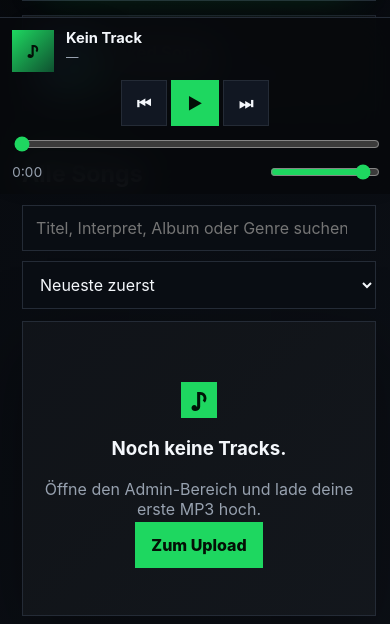
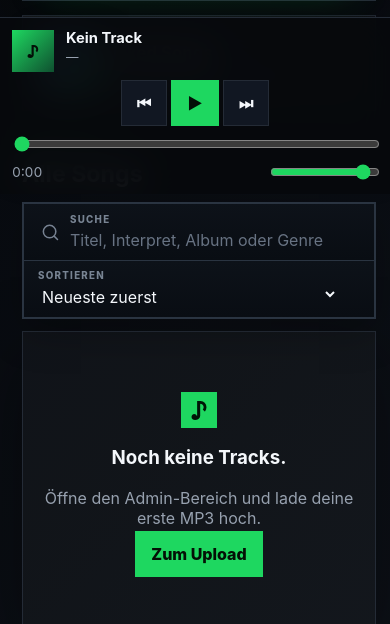
Before and after one commit to Eddy2909/Privatify-Music-Streaming-mobile-app, a PHP site: page / in a window 390 px wide. Shown: the part 650-1274 px from the top of the page. Run offline with PHP 8.4, Linux system fonts and the light colour scheme; data that the repository does not hold is empty.

Commit message:
Refine responsive library controls

```diff
--- a/assets/css/app.css
+++ b/assets/css/app.css
@@ -68,3 +68,101 @@ body[data-app="player"]{background:radial-gradient(circle at 18% 0%,rgba(30,215,
   .docked-player .now{min-width:0}.docked-player .cover{width:42px;height:42px;flex-basis:42px}
   .docked-player .now strong{font-size:.92rem}.docked-player .now span{font-size:.78rem}
 }
+
+/* Library controls: one composed command bar instead of loosely wrapped fields. */
+.player-library-head,
+.admin-library-head{
+  display:grid;
+  grid-template-columns:minmax(190px,.62fr) minmax(420px,1.38fr);
+  align-items:end;
+  gap:clamp(20px,3vw,42px);
+}
+.library-title-block{min-width:0}
+.library-title-line{display:flex;align-items:center;gap:12px;min-width:0;flex-wrap:wrap}
+.library-title-line h2{margin:0}
+.filter-back{
+  min-height:32px;
+  border:1px solid rgba(30,215,96,.35);
+  background:rgba(30,215,96,.08);
+  color:#bff6d2;
+  padding:6px 10px;
+  display:inline-flex;
+  align-items:center;
+  gap:7px;
+  cursor:pointer;
+  font-size:.78rem;
+  font-weight:800;
+  white-space:nowrap;
+  transition:border-color .16s,background .16s,color .16s,transform .16s;
+}
+.filter-back:hover{border-color:var(--green);background:rgba(30,215,96,.14);color:#effff4;transform:translateX(-2px)}
+.filter-back:focus-visible{outline:2px solid var(--green);outline-offset:2px}
+.filter-back[hidden]{display:none}
+.filter-toolbar{
+  display:grid;
+  grid-template-columns:minmax(240px,1fr) minmax(170px,210px);
+  gap:1px;
+  align-items:stretch;
+  padding:1px;
+  border:1px solid #2a3441;
+  background:#2a3441;
+  box-shadow:0 14px 38px rgba(0,0,0,.22);
+  min-width:0;
+}
+.admin-filter-toolbar{grid-template-columns:minmax(220px,1fr) minmax(170px,210px) auto}
+.filter-search,
+.filter-sort{
+  position:relative;
+  min-width:0;
+  min-height:58px;
+  display:grid;
+  align-content:center;
+  background:linear-gradient(180deg,#0d1219,#090d13);
+}
+.filter-search{padding:9px 14px 7px 46px}
+.filter-sort{padding:9px 36px 7px 14px}
+.filter-search-icon{position:absolute;left:16px;top:50%;transform:translateY(-50%);color:#778292;pointer-events:none}
+.filter-label{
+  color:#788493;
+  font-size:.61rem;
+  font-weight:850;
+  letter-spacing:.13em;
+  line-height:1;
+  text-transform:uppercase;
+}
+.filter-toolbar .field{
+  width:100%;
+  min-width:0;
+  border:0;
+  background:transparent;
+  padding:5px 0 0;
+  box-shadow:none;
+  color:var(--text);
+}
+.filter-toolbar .field:focus{border:0;box-shadow:none}
+.filter-toolbar .field::placeholder{color:#687383;opacity:1}
+.filter-toolbar .search{min-width:0}
+.filter-toolbar .select{width:100%;cursor:pointer}
+.filter-search:focus-within,
+.filter-sort:focus-within{z-index:1;box-shadow:inset 0 -2px 0 var(--green);background:#0e151d}
+.filter-search:focus-within .filter-search-icon,
+.filter-search:focus-within .filter-label,
+.filter-sort:focus-within .filter-label{color:var(--green)}
+.filter-favorite{min-height:58px;border:0;background:#0d1219;padding-inline:18px}
+.filter-favorite:hover{transform:none;background:#141c26}
+
+@media (max-width:1120px){
+  .player-library-head,
+  .admin-library-head{grid-template-columns:1fr;gap:14px}
+}
+@media (max-width:680px){
+  .filter-toolbar,
+  .admin-filter-toolbar{grid-template-columns:1fr}
+  .filter-search,
+  .filter-sort{min-height:56px}
+  .filter-favorite{min-height:48px}
+}
+@media (max-width:420px){
+  .library-title-line{align-items:flex-start;gap:9px}
+  .filter-back{min-height:30px;padding:5px 9px}
+}
--- a/index.php
+++ b/index.php
@@ -79,20 +79,34 @@ require __DIR__ . '/app/Views/layout/header.php';
 
         <section class="player-library" aria-labelledby="libraryHeading">
             <div class="library-head player-library-head">
-                <div>
+                <div class="library-title-block">
                     <p class="eyebrow" id="playerContext">Bibliothek</p>
-                    <h2 id="libraryHeading">Alle Songs</h2>
+                    <div class="library-title-line">
+                        <h2 id="libraryHeading">Alle Songs</h2>
+                        <button id="backToAllBtn" class="filter-back" type="button" hidden>
+                            <span aria-hidden="true">←</span>
+                            Alle Songs
+                        </button>
+                    </div>
                 </div>
-                <div class="filters">
-                    <button id="backToAllBtn" class="btn ghost filter-back" type="button" hidden>Alle Songs</button>
-                    <input id="playerSearchInput" class="field search" type="search" placeholder="Titel, Interpret, Album oder Genre suchen" autocomplete="off" aria-label="Musik durchsuchen">
-                    <select id="playerSortSelect" class="field select" aria-label="Sortierung">
-                        <option value="newest">Neueste zuerst</option>
-                        <option value="title">Titel A-Z</option>
-                        <option value="artist">Artist A-Z</option>
-                        <option value="popular">Meist gehört</option>
-                        <option value="played">Zuletzt gehört</option>
-                    </select>
+                <div class="filters filter-toolbar player-filter-toolbar">
+                    <label class="filter-search" for="playerSearchInput">
+                        <svg class="filter-search-icon" aria-hidden="true" viewBox="0 0 24 24" width="20" height="20">
+                            <path d="m21 21-4.35-4.35m2.35-5.15a7.5 7.5 0 1 1-15 0 7.5 7.5 0 0 1 15 0Z" fill="none" stroke="currentColor" stroke-width="1.8" stroke-linecap="round"/>
+                        </svg>
+                        <span class="filter-label">Suche</span>
+                        <input id="playerSearchInput" class="field search" type="search" placeholder="Titel, Interpret, Album oder Genre" autocomplete="off">
+                    </label>
+                    <label class="filter-sort" for="playerSortSelect">
+                        <span class="filter-label">Sortieren</span>
+                        <select id="playerSortSelect" class="field select">
+                            <option value="newest">Neueste zuerst</option>
+                            <option value="title">Titel A–Z</option>
+                            <option value="artist">Artist A–Z</option>
+                            <option value="popular">Meist gehört</option>
+                            <option value="played">Zuletzt gehört</option>
+                        </select>
+                    </label>
                 </div>
             </div>
 
```
Also changed, not shown: admin.php (+21 -12 lines).
